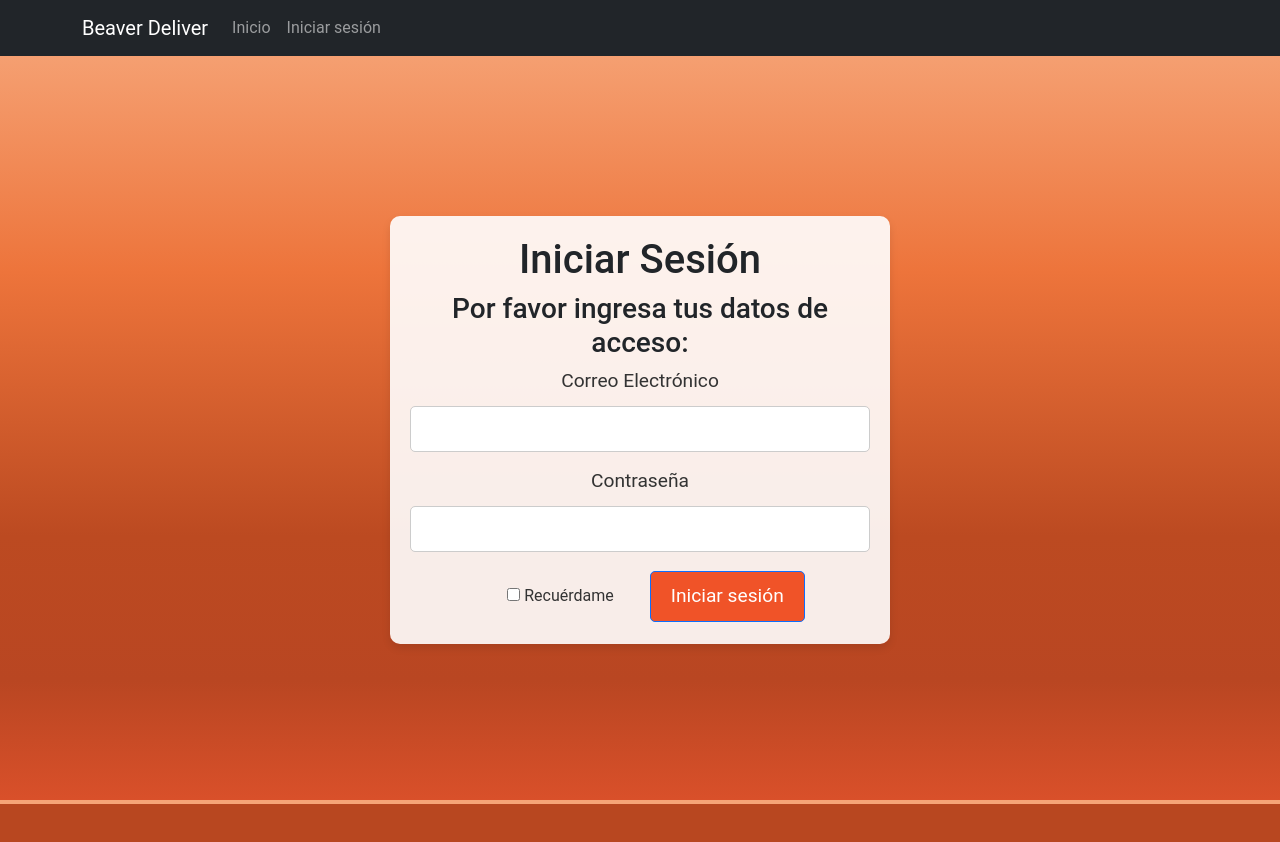
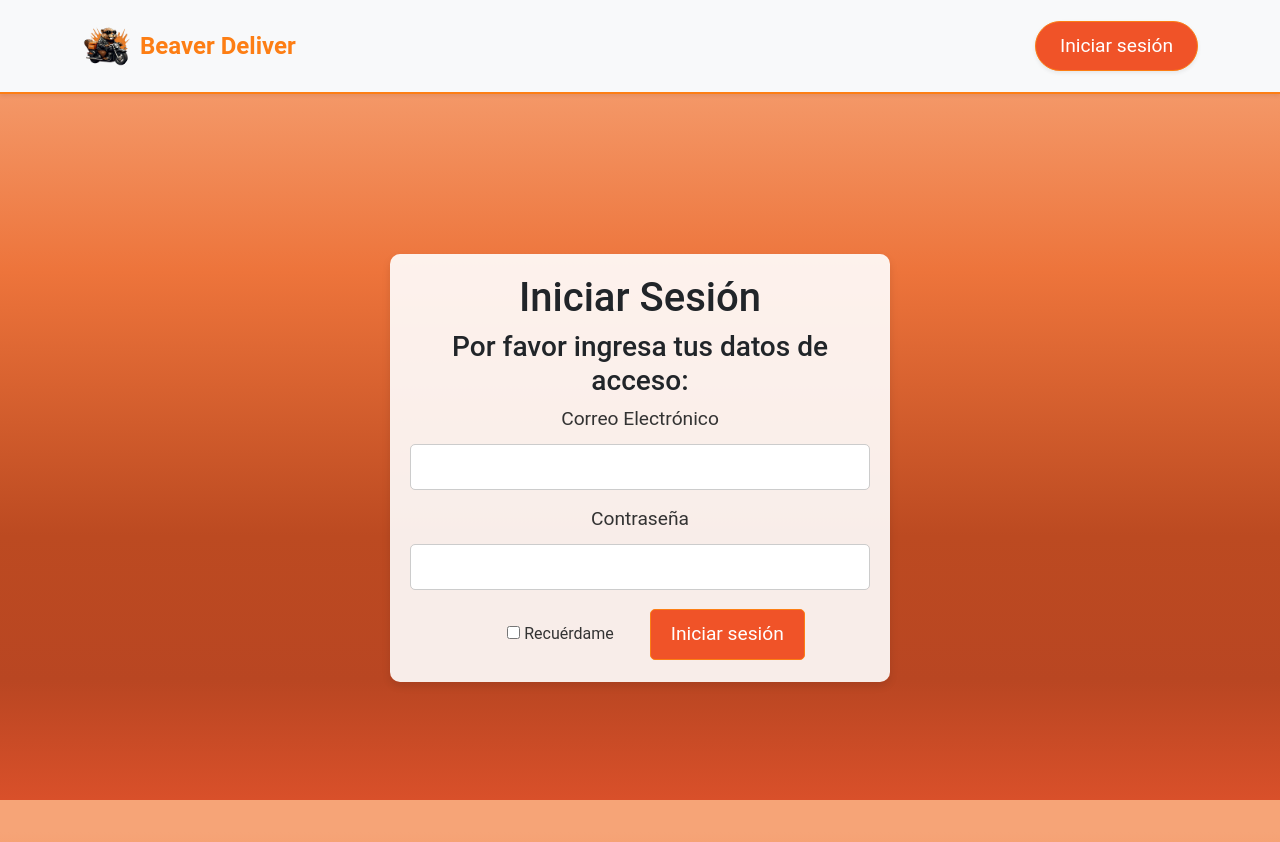
Before and after one commit to SlippedWave/most_efficient_route, a Flask app: page /iniciar_sesion in a window 1280 px wide. Before the commit the page ends 804 px from the top, so only its background shows below. Run offline with Flask 3, Linux system fonts and the light colour scheme; some libraries are stand-ins or nearby versions.

Commit message:
modificaciones navbar y navegación

```diff
--- a/app/__init__.py
+++ b/app/__init__.py
@@ -2,15 +2,14 @@ from flask import Flask, render_template
 from flask_migrate import Migrate
 from flask_debugtoolbar import DebugToolbarExtension
 from app.blueprints import register_blueprints
-from flask_login import LoginManager
+from flask_login import LoginManager, current_user
 import logging
 from logging.handlers import RotatingFileHandler
 import os
 from dotenv import load_dotenv
 
-from app.extensions.auth import authorized
+from app.extensions.auth import authorized, get_pages_by_role
 from app.extensions.database import db, uri
-
 
 load_dotenv()
 
@@ -19,17 +18,17 @@ app = Flask(__name__)
 # Configurations
 app.config["SQLALCHEMY_DATABASE_URI"] = uri.render_as_string(hide_password=False)
 app.config["SQLALCHEMY_TRACK_MODIFICATIONS"] = False
-app.config["SECRET_KEY"] = os.environ['SECRET_KEY']
-
+app.config["SECRET_KEY"] = os.environ["SECRET_KEY"]
+app.config["DEBUG_TB_INTERCEPT_REDIRECTS"] = False
 # TO KEEP THE BLOODY PYTHON FROM GENERATIONG DUMB ASS CACHE FILES
-app.config['SEND_FILE_MAX_AGE_DEFAULT'] = 0
-app.config['DEBUG'] = True
+app.config["SEND_FILE_MAX_AGE_DEFAULT"] = 0
+app.config["DEBUG"] = True
 
 
 # Initialize extensions
 db.init_app(app)
 login_manager = LoginManager(app)
-app.jinja_env.globals['authorized'] = authorized
+app.jinja_env.globals["authorized"] = authorized
 migrate = Migrate(app, db)
 
 from app.models import *
@@ -41,32 +40,48 @@ if app.debug:
 # Register blueprints
 register_blueprints(app)
 
+
 # Error handlers
 @app.errorhandler(404)
 def not_found_error(error):
-    return render_template('errors/404.html'), 404
+    return render_template("errors/404.html"), 404
+
 
 @app.errorhandler(500)
 def internal_error(error):
     db.session.rollback()
-    return render_template('errors/500.html'), 500
+    return render_template("errors/500.html"), 500
+
 
 @login_manager.user_loader
 def load_user(id):
     return User.query.get(int(id))
 
+
+@app.context_processor
+def inject_pages():
+    if current_user.is_authenticated:
+        user_role = current_user.get_permit()
+        pages = get_pages_by_role().get(user_role, [])
+    else:
+        pages = []
+    return {"nav_pages": pages}
+
+
 # Logging configuration (only for production mode)
 if not app.debug:
     file_handler = RotatingFileHandler(
-        'tmp/app.log', maxBytes=1 * 1024 * 1024, backupCount=10
+        "tmp/app.log", maxBytes=1 * 1024 * 1024, backupCount=10
     )
     file_handler.setFormatter(
-        logging.Formatter('%(asctime)s %(levelname)s: %(message)s [in %(pathname)s:%(lineno)d]')
+        logging.Formatter(
+            "%(asctime)s %(levelname)s: %(message)s [in %(pathname)s:%(lineno)d]"
+        )
     )
     app.logger.setLevel(logging.INFO)
     file_handler.setLevel(logging.INFO)
     app.logger.addHandler(file_handler)
-    app.logger.info('Application startup')
+    app.logger.info("Application startup")
 
-if __name__ == '__main__':
+if __name__ == "__main__":
     app.run()
--- a/app/blueprints/manage_packages/manage_packages.py
+++ b/app/blueprints/manage_packages/manage_packages.py
@@ -6,7 +6,7 @@ from app.extensions.auth import require, has_permit_type
 
 
 class ManagePackagesView(MethodView):
-    @require(lambda: has_permit_type("Administrador"))
+    @require(lambda: has_permit_type("Administrador", "Almacenista"))
     def get(self):
         drivers = (
             User.query.with_entities(
--- a/app/static/js/manage_users.js
+++ b/app/static/js/manage_users.js
@@ -2,7 +2,7 @@ $(document).ready(function () {
     // Initialize DataTable
     $('#manage_users_table').dataTable({
         language: {
-            url: "//cdn.datatables.net/plug-ins/1.11.3/i18n/es_es.json"
+            url: "https://cdn.datatables.net/plug-ins/2.1.8/i18n/es-MX.json"
         }
     });
 
--- /dev/null
+++ b/app/static/styles/global.css
@@ -0,0 +1,112 @@
+/* Override Bootstrap Colors */
+:root {
+    --bs-primary: #fd7e14; /* Green - New primary color */
+    --bs-secondary: #FF5722; /* Orange - New secondary color */
+    --bs-success: #8BC34A; /* Light Green */
+    --bs-info: #00BCD4; /* Cyan */
+    --bs-warning: #FFC107; /* Amber */
+    --bs-danger: #F44336; /* Red */
+    --bs-light: #F1F1F1; /* Light Gray */
+    --bs-dark: #212121; /* Dark Gray */
+    --bs-body-bg: #f8f9fa; /* Background */
+    --bs-body-color: #333333; /* Text color */
+}
+
+/* Navbar Customization */
+.navbar {
+    min-height: 4.5rem; /* Set a minimum height for the navbar */
+    background-color: var(--bs-light); /* Light background for navbar */
+    border-bottom: 2px solid var(--bs-primary); /* Primary color border */
+}
+
+.navbar-brand {
+    font-size: 2rem; /* Slightly larger brand font size */
+}
+
+.navbar .nav-link {
+    padding: 0.75rem 1rem; /* Adjust padding for nav links to match height */
+    font-size: 1rem; /* Optional: Adjust font size */
+    color: var(--bs-dark); /* Dark links */
+    font-weight: 500;
+}
+
+.navbar .nav-link:hover,
+.navbar .nav-link:focus {
+    color: var(--bs-primary); /* Primary color on hover */
+    text-decoration: none;
+}
+
+.navbar .dropdown-menu {
+    margin-top: 0.5rem; /* Adjust dropdown menu position for thicker navbar */
+
+    background-color: var(--bs-light); /* Light background */
+    border: 1px solid var(--bs-dark); /* Dark border */
+}
+
+.navbar .dropdown-item {
+    color: var(--bs-dark);
+}
+
+.navbar .dropdown-item:hover,
+.navbar .dropdown-item:focus {
+    background-color: var(--bs-primary); /* Primary color background */
+    color: #ffffff; /* White text */
+}
+
+/* Buttons */
+.btn-primary {
+    background-color: var(--bs-primary);
+    border-color: var(--bs-primary);
+}
+
+.btn-primary:hover,
+.btn-primary:focus {
+    background-color: #388E3C; /* Slightly darker green */
+    border-color: #388E3C;
+}
+
+.btn-outline-danger {
+    color: var(--bs-danger);
+    border-color: var(--bs-danger);
+}
+
+.btn-outline-danger:hover,
+.btn-outline-danger:focus {
+    background-color: var(--bs-danger);
+    color: #ffffff;
+}
+
+/* Utility Classes */
+.text-primary {
+    color: var(--bs-primary) !important;
+}
+
+.bg-primary {
+    background-color: var(--bs-primary) !important;
+    color: #ffffff;
+}
+
+.bg-secondary {
+    background-color: var(--bs-secondary) !important;
+    color: #ffffff;
+}
+
+.bg-danger {
+    background-color: var(--bs-danger) !important;
+    color: #ffffff;
+}
+
+/* Table Styling */
+.table-primary {
+    background-color: var(--bs-primary) !important;
+    color: #ffffff;
+}
+
+.table-secondary {
+    background-color: var(--bs-secondary) !important;
+    color: #ffffff;
+}
+
+.table-hover tbody tr:hover {
+    background-color: var(--bs-light);
+}
--- a/app/templates/base.html
+++ b/app/templates/base.html
@@ -11,7 +11,8 @@
     <script src="https://cdn.jsdelivr.net/npm/bootstrap@5.0.2/dist/js/bootstrap.bundle.min.js"
         integrity="sha384-MrcW6ZMFYlzcLA8Nl+NtUVF0sA7MsXsP1UyJoMp4YLEuNSfAP+JcXn/tWtIaxVXM"
         crossorigin="anonymous"></script>
-
+    <link href="https://fonts.googleapis.com/css2?family=Material+Symbols+Outlined" rel="stylesheet" />
+    <link rel="stylesheet" href="{{ url_for('static', filename='styles/global.css') }}">
     {% block head %}
     {% endblock %}
 
@@ -22,25 +23,75 @@
 <body>
     {% block navbar %}
     {% if request.endpoint != 'home.home' %}
-    <nav class="navbar navbar-expand-lg navbar-dark bg-dark">
+    <nav class="navbar navbar-expand-lg navbar-light bg-light shadow-sm py-3">
         <div class="container">
-            <a class="navbar-brand" href="/">Beaver Deliver</a>
-            <button class="navbar-toggler" type="button" data-toggle="collapse" data-target="#navbarNav"
-                aria-controls="navbarNav" aria-expanded="false" aria-label="Toggle navigation">
+            <a class="navbar-brand me-3 d-flex align-items-center" href="/">
+                <img src="{{ url_for('static', filename='images/logo.png') }}" height="50" alt="Beaver Deliver Logo"
+                    loading="lazy" class="me-2 rounded-circle" />
+                <span class="fw-bold text-primary fs-4">Beaver Deliver</span>
+            </a>
+
+            <button class="navbar-toggler border-0 shadow-sm" type="button" data-bs-toggle="collapse"
+                data-bs-target="#navbarContent" aria-controls="navbarContent" aria-expanded="false"
+                aria-label="Toggle navigation">
                 <span class="navbar-toggler-icon"></span>
             </button>
-            <div class="collapse navbar-collapse" id="navbarNav">
-                <ul class="navbar-nav ml-auto">
-                    <li class="nav-item active"><a class="nav-link" href="/">Inicio</a></li>
+
+            <div class="collapse navbar-collapse" id="navbarContent">
+                {% if current_user.is_authenticated %}
+                <ul class="navbar-nav me-auto mb-2 mb-lg-0">
+                    {% for page in nav_pages %}
+                    <li class="nav-item">
+                        <a class="nav-link text-dark fw-semibold px-3 {{ 'active' if request.path == page.url else '' }}"
+                            href="{{ page.url }}">{{ page.name }}</a>
+                    </li>
+                    {% endfor %}
+                </ul>
+                {% endif %}
+
+                <div class="d-flex align-items-center ms-auto">
                     {% if current_user.is_authenticated %}
-                    <li class="nav-item"><a class="nav-link" href="{{ url_for('auth.logout') }}">Cerrar sesión</a></li>
+                    <div class="dropdown">
+                        <a class="nav-link dropdown-toggle d-flex align-items-center" href="#" id="userDropdown"
+                            role="button" data-bs-toggle="dropdown" aria-expanded="false">
+                            <span class="material-symbols-outlined fs-4 text-primary">
+                                account_circle
+                            </span>
+                            <span class="ms-2 fw-semibold text-dark">{{ current_user.USR_name }}</span>
+                        </a>
+                        <ul class="dropdown-menu dropdown-menu-end shadow-sm rounded-3" aria-labelledby="userDropdown">
+                            <li>
+                                <a class="dropdown-item d-flex align-items-center"
+                                    href="{{ url_for('edit_user_info.edit_user_info') }}">
+                                    <i class="fa fa-user-circle me-2 text-muted"></i> Detalles de usuario
+                                </a>
+                            </li>
+                            <li>
+                                <hr class="dropdown-divider">
+                            </li>
+                            <li>
+                                <a class="dropdown-item d-flex align-items-center text-danger"
+                                    href="{{ url_for('auth.logout') }}">
+                                    <i class="fa fa-sign-out-alt me-2"></i> Cerrar sesión
+                                </a>
+                            </li>
+                        </ul>
+                    </div>
                     {% else %}
-                    <li class="nav-item"><a class="nav-link" href="{{ url_for('auth.login') }}">Iniciar sesión</a></li>
+                    <a class="btn btn-primary ms-2 shadow-sm rounded-pill px-4" href="{{ url_for('auth.login') }}">
+                        Iniciar sesión
+                    </a>
                     {% endif %}
-                </ul>
+                </div>
             </div>
         </div>
     </nav>
+
+
+
+
+
+
     {% endif %}
     {% endblock %}
 
```
Also changed, not shown: app/extensions/auth/__init__.py (+20 -1 lines), app/static/images/default-user-icon.png (added).
